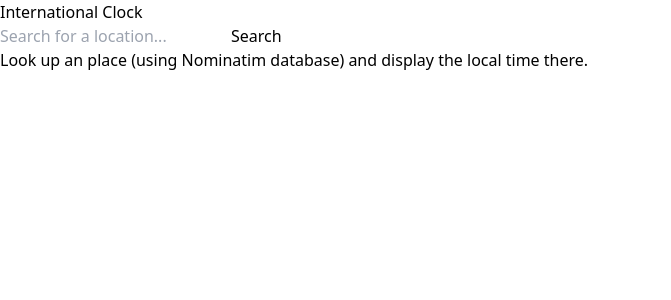
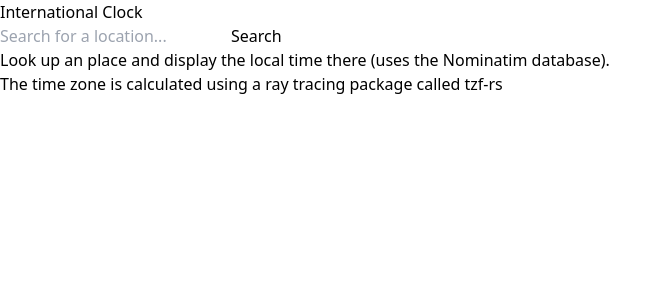
Before and after one commit to farmeroy/intl-clock, a React (Vite) app: page / in a window 1280 px wide. Shown: the top 300 px of the page, without its empty margins (0-671 px from the left). Built offline with nearby package versions, Linux system fonts and the light colour scheme.

Commit message:
clear cloudfront cache after deploying

```diff
--- a/src/App.tsx
+++ b/src/App.tsx
@@ -65,7 +65,29 @@
             />
           ))}
         </div>
-        <p>Look up an place (using <a href="https://nominatim.org/">Nominatim database</a>) and display the local time there.</p>
+        <div className="p-4 mx-auto mt-auto text-center">
+          <p>
+            Look up an place and display the local time there (uses the{" "}
+            <a
+              target="_blank"
+              className="underline"
+              href="https://nominatim.org/"
+            >
+              Nominatim database
+            </a>
+            ).
+          </p>
+          <p>
+            The time zone is calculated using a ray tracing package called{" "}
+            <a
+              target="_blank"
+              className="underline"
+              href="https://crates.io/crates/tzf-rs"
+            >
+              tzf-rs
+            </a>
+          </p>
+        </div>
       </div>
     </TimeProvider>
   );
--- a/src/components/PlacesSearch/PlacesSearch.tsx
+++ b/src/components/PlacesSearch/PlacesSearch.tsx
@@ -65,7 +65,7 @@
           <input
             placeholder="Search for a location..."
             value={search}
-            className="p-2 m-1 border rounded-lg border-1 hover:border-black duration-300 focus:ease-in-out focus:outline focus:outline-black focus:outline-1"
+            className="p-2 m-1 text-black border rounded-lg border-1 hover:border-black duration-300 focus:ease-in-out focus:outline focus:outline-black focus:outline-1"
             name="place-search"
             type="text"
             onChange={(e) => setSearch(e.target.value)}
```
